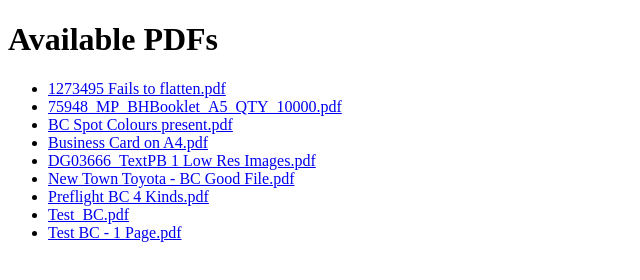
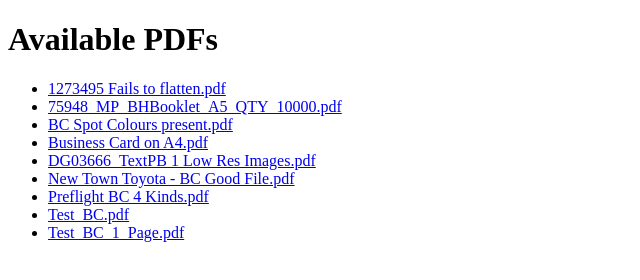
Before and after one commit to dflow-delmar/junedelmarlabitoria.github.io, a plain HTML site: page index.html in a window 1280 px wide. Shown: the full height of the page, 0-640 px from the left. Drawn offline with Linux system fonts and the light colour scheme.

Commit message:
Update index.html

```diff
--- a/index.html
+++ b/index.html
@@ -18,7 +18,7 @@
       'New Town Toyota - BC Good File.pdf',
       'Preflight BC 4 Kinds.pdf',
       'Test_BC.pdf',
-      'Test BC - 1 Page.pdf'
+      'Test_BC_1_Page.pdf'
     ];
 
     const list = document.getElementById('pdf-list');
```
